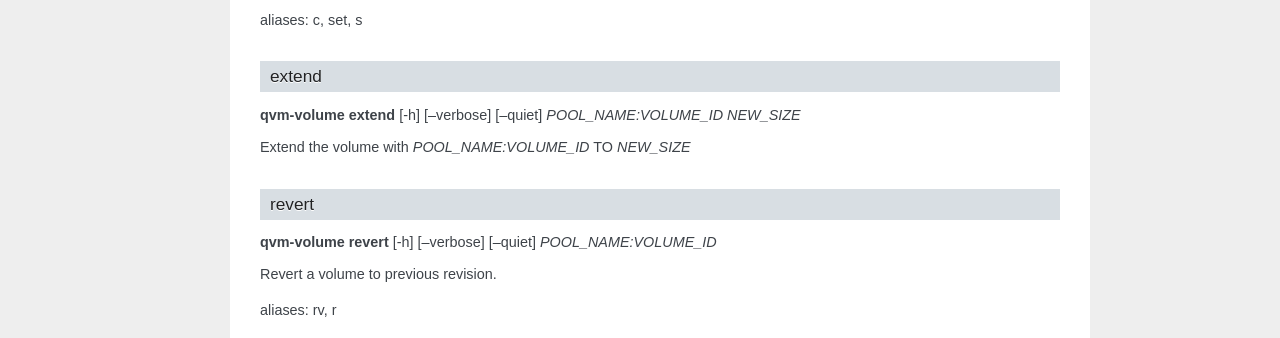
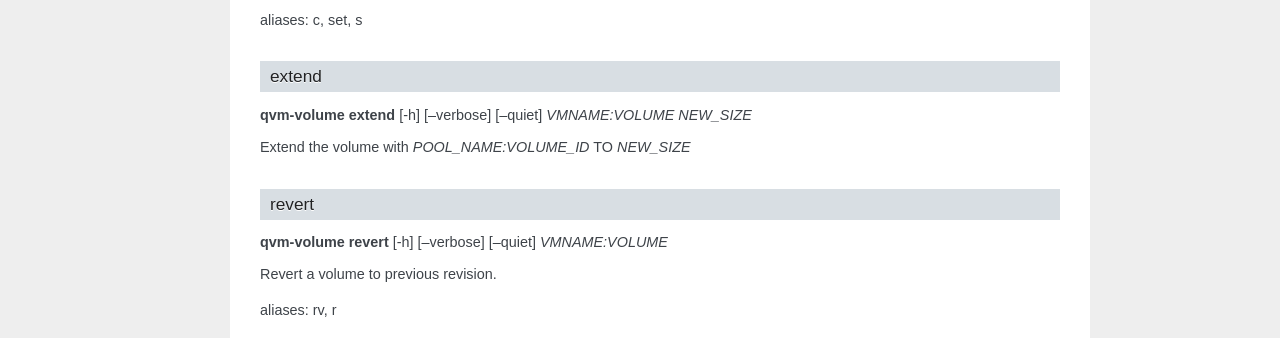
Before and after one commit to QubesOS/qubes-core-admin-client, a Sphinx documentation site: the page built from doc/manpages/qvm-volume.rst, in a window 1280 px wide. Shown: the part 1516-1854 px from the top of the page. Built offline with Sphinx 7.4.7, drawn with Linux system fonts in a browser that asks for light colours; the version number could not be read and is left out.

Commit message:
doc: update qvm-volume parameters
Use *VMNAME:VOLUME* instead of *POOL_NAME:VOLUME_ID*, because this is
the default form.

```diff
--- a/doc/manpages/qvm-volume.rst
+++ b/doc/manpages/qvm-volume.rst
@@ -86,14 +86,14 @@ aliases: c, set, s
 
 extend
 ^^^^^^
-| :command:`qvm-volume extend` [-h] [--verbose] [--quiet] *POOL_NAME:VOLUME_ID* *NEW_SIZE*
+| :command:`qvm-volume extend` [-h] [--verbose] [--quiet] *VMNAME:VOLUME* *NEW_SIZE*
 
 Extend the volume with *POOL_NAME:VOLUME_ID* TO *NEW_SIZE*
 
 revert
 ^^^^^^
 
-| :command:`qvm-volume revert` [-h] [--verbose] [--quiet] *POOL_NAME:VOLUME_ID*
+| :command:`qvm-volume revert` [-h] [--verbose] [--quiet] *VMNAME:VOLUME*
 
 Revert a volume to previous revision.
 
```
